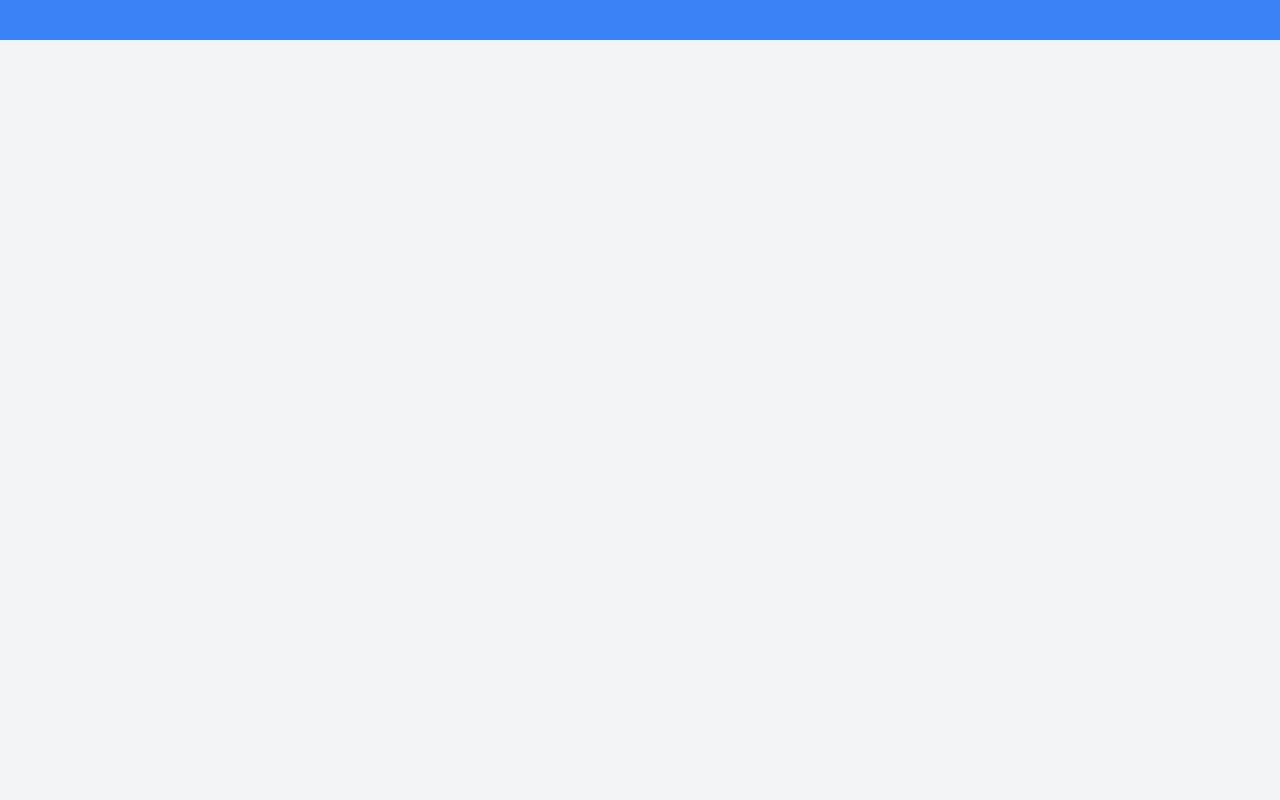
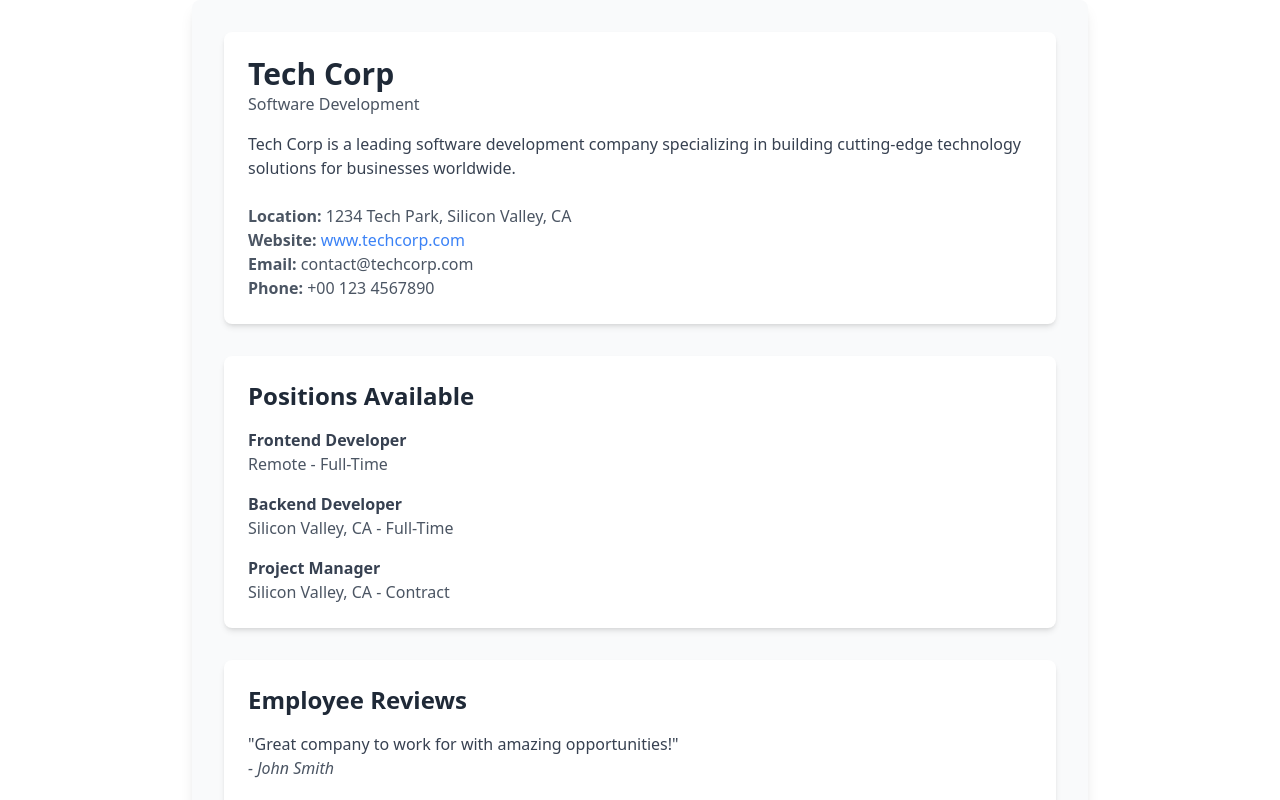
Before and after one commit to ZiyandaPetela/Job-Listing, a React (Vite) app: page / in a window 1280 px wide. Before the commit this address had no page. Shown: the top 800 px of the page. Built offline with nearby package versions, Linux system fonts and the light colour scheme.

Commit message:
modified the employer profile

```diff
--- a/src/App.jsx
+++ b/src/App.jsx
@@ -1,36 +1,10 @@
-/* eslint-disable no-unused-vars */
-import React from "react";
 import { BrowserRouter as Router, Routes, Route, Link } from "react-router-dom";
-import EmployerProfileForm from "../src/Components/EmployerProfileForm";
-
+import EmployerProfileForm from "./Components/EmployerProfileForm";
 function App() {
   return (
-    <Router>
-      <div className="bg-gray-100 min-h-screen">
-        <header className="bg-blue-500 p-4">
-
-          <nav>
-            <ul className="flex space-x-4 mt-2">
-
-
-
-              {/* <li>
-                <Link to="/employer-profile" className="text-white">
-                  Employer Profile
-                </Link>
-                </li> */}
-            </ul>
-          </nav>
-        </header>
-
-        {/* Define Routes */}
-        <Routes>
-
-          <Route path="/employer-profile" element={<EmployerProfileForm />} />
-        </Routes>
-
-      </div>
-    </Router>
+    <>
+     <EmployerProfileForm/>
+    </>
   );
 }
 
--- a/src/Components/EmployerProfileForm.jsx
+++ b/src/Components/EmployerProfileForm.jsx
@@ -1,21 +1,27 @@
-import React, { useState, useEffect } from "react";
+import React, { useState } from "react";
 
 const EmployerProfileForm = () => {
-  const [employer, setEmployer] = useState(null);
-
-  // Fetch employee data from JSON file or API
-  useEffect(() => {
-    fetch("/employer.json") // Adjust the path based on where the JSON is located
-      .then((response) => response.json())
-      .then((data) => {
-        setEmployer(data[0]); // Assuming you want to load the first employee
-      })
-      .catch((error) => console.error("Error fetching employer data:", error));
-  }, []);
-
-  if (!employer) {
-    return <div>Loading employer data...</div>;
-  }
+  // Hardcoded employer data
+  const [employer, setEmployer] = useState({
+    companyName: "Tech Corp",
+    industry: "Software Development",
+    website: "www.techcorp.com",
+    email: "contact@techcorp.com",
+    phone: "+00 123 4567890",
+    location: "1234 Tech Park, Silicon Valley, CA",
+    overview:
+      "Tech Corp is a leading software development company specializing in building cutting-edge technology solutions for businesses worldwide.",
+    positionsAvailable: [
+      { title: "Frontend Developer", location: "Remote", type: "Full-Time" },
+      { title: "Backend Developer", location: "Silicon Valley, CA", type: "Full-Time" },
+      { title: "Project Manager", location: "Silicon Valley, CA", type: "Contract" },
+    ],
+    reviews: [
+      { author: "John Smith", review: "Great company to work for with amazing opportunities!" },
+      { author: "Jane Doe", review: "Very supportive team and challenging projects." },
+    ],
+    perks: ["Remote Work", "Health Insurance", "Stock Options", "Flexible Hours"],
+  });
 
   return (
     <div className="max-w-4xl mx-auto p-8 bg-gray-50 shadow-lg rounded-lg">
@@ -26,10 +32,21 @@ const EmployerProfileForm = () => {
         <p className="mt-4 text-gray-700">{employer.overview}</p>
 
         <div className="mt-6">
-          <p className="text-gray-600"><strong>Location:</strong> {employer.location}</p>
-          <p className="text-gray-600"><strong>Website:</strong> <a href={employer.website} className="text-blue-500">{employer.website}</a></p>
-          <p className="text-gray-600"><strong>Email:</strong> {employer.email}</p>
-          <p className="text-gray-600"><strong>Phone:</strong> {employer.phone}</p>
+          <p className="text-gray-600">
+            <strong>Location:</strong> {employer.location}
+          </p>
+          <p className="text-gray-600">
+            <strong>Website:</strong>{" "}
+            <a href={`https://${employer.website}`} className="text-blue-500">
+              {employer.website}
+            </a>
+          </p>
+          <p className="text-gray-600">
+            <strong>Email:</strong> {employer.email}
+          </p>
+          <p className="text-gray-600">
+            <strong>Phone:</strong> {employer.phone}
+          </p>
         </div>
       </div>
 
@@ -39,7 +56,9 @@ const EmployerProfileForm = () => {
         {employer.positionsAvailable.map((position, index) => (
           <div key={index} className="mt-4">
             <p className="font-semibold text-gray-700">{position.title}</p>
-            <p className="text-gray-600">{position.location} - {position.type}</p>
+            <p className="text-gray-600">
+              {position.location} - {position.type}
+            </p>
           </div>
         ))}
       </div>
@@ -66,6 +85,6 @@ const EmployerProfileForm = () => {
       </div>
     </div>
   );
-  };
+};
 
 export default EmployerProfileForm;
```
Also changed, not shown: employer.json (deleted, +0 -21 lines).
